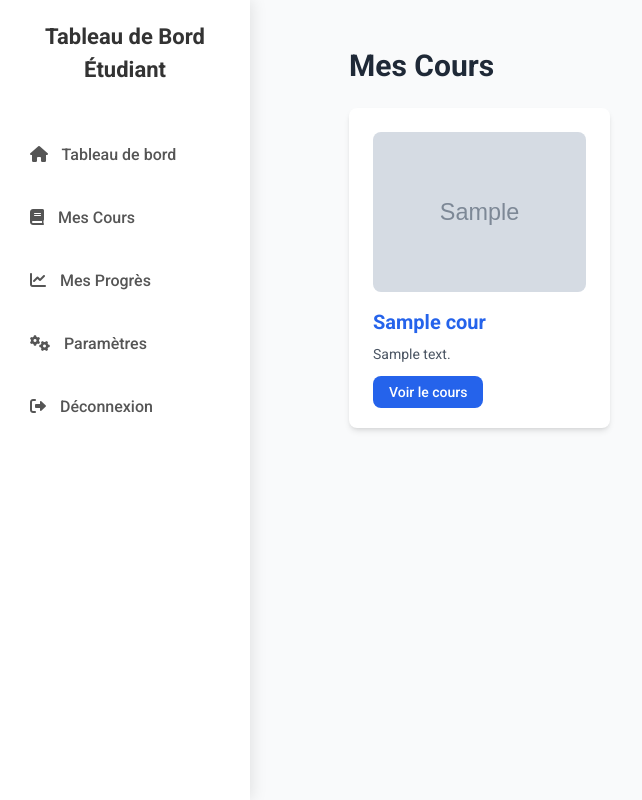
After one commit to mazin0eg/youdemy, a PHP site: page /mes-cours.php in a window 1280 px wide. The commit adds this page. Shown: the whole page, without its empty margins (0-642 px from the left). Run offline with PHP 8.4, Linux system fonts and the light colour scheme; the visitor is signed in with stand-in values (Sample User, id 1); tables that the repository leaves empty or names only in its code hold one stand-in row (values such as "Sample post"); grey boxes marked "Sample" are stand-in pictures; some libraries are stand-ins or nearby versions.

Commit message:
la partie ensegninat  est presque finie

```diff
--- a/classes/utilisateure.php
+++ b/classes/utilisateure.php
@@ -168,6 +168,19 @@ class Etudiant extends Utilisateur {
 
         public function inscrireCours($etudiantId, $coursId) {
             try {
+                // Vérifier si l'étudiant est déjà inscrit au cours
+                $checkQuery = "SELECT COUNT(*) FROM inscriptions WHERE etudiant_id = :etudiant_id AND cours_id = :cours_id";
+                $checkStmt = $this->db->prepare($checkQuery);
+                $checkStmt->bindParam(':etudiant_id', $etudiantId, PDO::PARAM_INT);
+                $checkStmt->bindParam(':cours_id', $coursId, PDO::PARAM_INT);
+                $checkStmt->execute();
+
+                if ($checkStmt->fetchColumn() > 0) {
+                    // Déjà inscrit
+                    return false;
+                }
+
+                // Inscription
                 $query = "INSERT INTO inscriptions (etudiant_id, cours_id) VALUES (:etudiant_id, :cours_id)";
                 $stmt = $this->db->prepare($query);
                 $stmt->bindParam(':etudiant_id', $etudiantId, PDO::PARAM_INT);
@@ -179,6 +192,26 @@ class Etudiant extends Utilisateur {
                 return false;
             }
         }
+        public function getCoursInscrits($etudiantId) {
+            try {
+                $query = "
+                    SELECT cours.id, cours.titre, cours.description, cours.image
+                    FROM inscriptions
+                    JOIN cours ON inscriptions.cours_id = cours.id
+                    WHERE inscriptions.etudiant_id = :etudiant_id
+                ";
+                $stmt = $this->db->prepare($query);
+                $stmt->bindParam(':etudiant_id', $etudiantId, PDO::PARAM_INT);
+                $stmt->execute();
+
+                return $stmt->fetchAll(PDO::FETCH_ASSOC);
+            } catch (PDOException $e) {
+                echo "Erreur lors de la récupération des cours inscrits : " . $e->getMessage();
+                return [];
+            }
+        }
+
+
 }
 
 class Enseignant extends Utilisateur {
--- a/pages/etudiant-dashboard.php
+++ b/pages/etudiant-dashboard.php
@@ -164,7 +164,7 @@ $courses = $student->getAvailableCourses(); // méthode fictive pour récupérer
             </div>
             <ul class="sidebar-menu">
                 <li><a href="student-dashboard.php"><i class="fas fa-home"></i> Tableau de bord</a></li>
-                <li><a href="my_courses.php"><i class="fas fa-book"></i> Mes Cours</a></li>
+                <li><a href="mes-cours.php"><i class="fas fa-book"></i> Mes Cours</a></li>
                 <li><a href="#progress"><i class="fas fa-chart-line"></i> Mes Progrès</a></li>
                 <li><a href="#settings"><i class="fas fa-cogs"></i> Paramètres</a></li>
                 <li><a href="logout.php"><i class="fas fa-sign-out-alt"></i> Déconnexion</a></li>
--- /dev/null
+++ b/pages/mes-cours.php
@@ -0,0 +1,80 @@
+<?php
+require_once '../classes/utilisateure.php';
+session_start();
+
+// Vérifier si l'utilisateur est connecté et est un étudiant
+if (!isset($_SESSION['user_id']) || $_SESSION['user_role'] !== 'Etudiant') {
+    header('Location: login.php');
+    exit;
+}
+
+$etudiantId = $_SESSION['user_id'];
+
+$etudiant = new Etudiant();
+
+$coursInscrits = $etudiant->getCoursInscrits($etudiantId);
+?>
+
+<!DOCTYPE html>
+<html lang="fr">
+<head>
+    <meta charset="UTF-8">
+    <meta name="viewport" content="width=device-width, initial-scale=1.0">
+    <title>Mes Cours</title>
+    <script src="https://cdn.tailwindcss.com"></script>
+    <link href="https://fonts.googleapis.com/css2?family=Roboto:wght@400;500;700&display=swap" rel="stylesheet">
+    <!-- Font Awesome -->
+    <link rel="stylesheet" href="https://cdnjs.cloudflare.com/ajax/libs/font-awesome/6.0.0-beta3/css/all.min.css">
+    <!-- Custom CSS -->
+    <link rel="stylesheet" href="../style/dashboard.css">
+</head>
+<body class="bg-gray-50">
+<aside class="sidebar">
+            <div class="sidebar-header">
+                <h2>Tableau de Bord Étudiant</h2>
+            </div>
+            <ul class="sidebar-menu">
+                <li><a href="etudiant-dashboard.php"><i class="fas fa-home"></i> Tableau de bord</a></li>
+                <li><a href="mes-cours.php"><i class="fas fa-book"></i> Mes Cours</a></li>
+                <li><a href="#progress"><i class="fas fa-chart-line"></i> Mes Progrès</a></li>
+                <li><a href="#settings"><i class="fas fa-cogs"></i> Paramètres</a></li>
+                <li><a href="logout.php"><i class="fas fa-sign-out-alt"></i> Déconnexion</a></li>
+            </ul>
+        </aside>
+
+    <!-- Contenu principal -->
+    <div class="max-w-5xl mx-auto mt-12">
+        <h1 class="text-3xl font-bold text-gray-800 mb-6">Mes Cours</h1>
+
+        <?php if (empty($coursInscrits)): ?>
+            <p class="text-gray-500">Vous n'êtes inscrit à aucun cours pour le moment.</p>
+        <?php else: ?>
+            <div class="grid grid-cols-1 md:grid-cols-2 lg:grid-cols-3 gap-6">
+                <?php foreach ($coursInscrits as $cours): ?>
+                    <div class="bg-white rounded-lg shadow-md p-6">
+                        <!-- Afficher l'image du cours -->
+                        <?php if (!empty($cours['image'])): ?>
+                            <img src="<?= htmlspecialchars($cours['image']) ?>" alt="Image du cours" class="w-full h-40 object-cover rounded-lg mb-4">
+                        <?php else: ?>
+                            <div class="w-full h-40 bg-gray-200 rounded-lg mb-4 flex items-center justify-center">
+                                <span class="text-gray-500">Aucune image disponible</span>
+                            </div>
+                        <?php endif; ?>
+
+                        <!-- Afficher le titre et la description -->
+                        <h2 class="text-xl font-semibold text-blue-600 mb-2"><?= htmlspecialchars($cours['titre']) ?></h2>
+                        <p class="text-gray-600 text-sm mb-4"><?= htmlspecialchars($cours['description']) ?></p>
+
+                        <!-- Bouton pour accéder au cours -->
+                        <a href="details-cours.php?id=<?= $cours['id'] ?>" class="bg-blue-600 text-white py-2 px-4 rounded-lg text-sm font-medium hover:bg-blue-700">
+                            Voir le cours
+                        </a>
+                    </div>
+                <?php endforeach; ?>
+            </div>
+        <?php endif; ?>
+    </div>
+
+
+</body>
+</html>
```
Also changed, not shown: MIM.php (added, +11 -0 lines), pages/confirmation-inscription.php (added, +32 -0 lines), pages/courseDetails.php (+6 -5 lines), pages/inscrire.php (added, +34 -0 lines), 1 other file.
